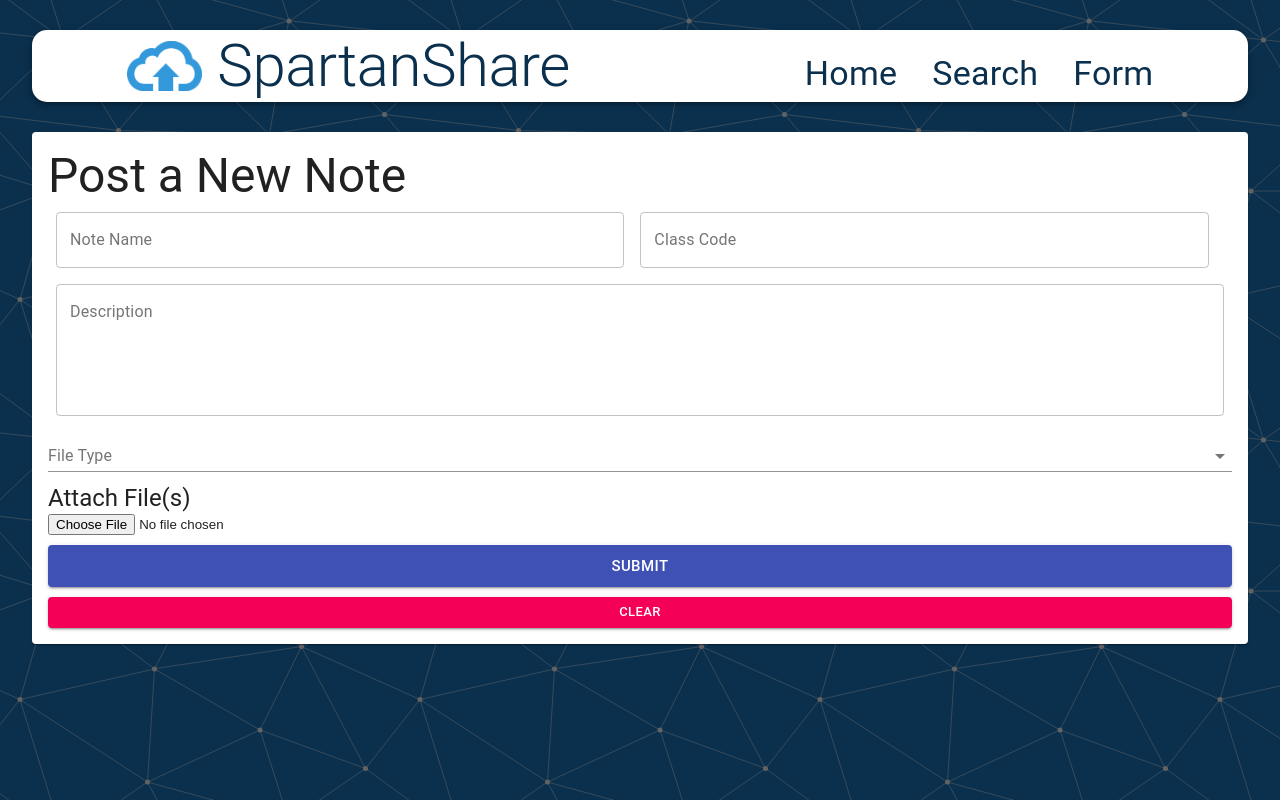
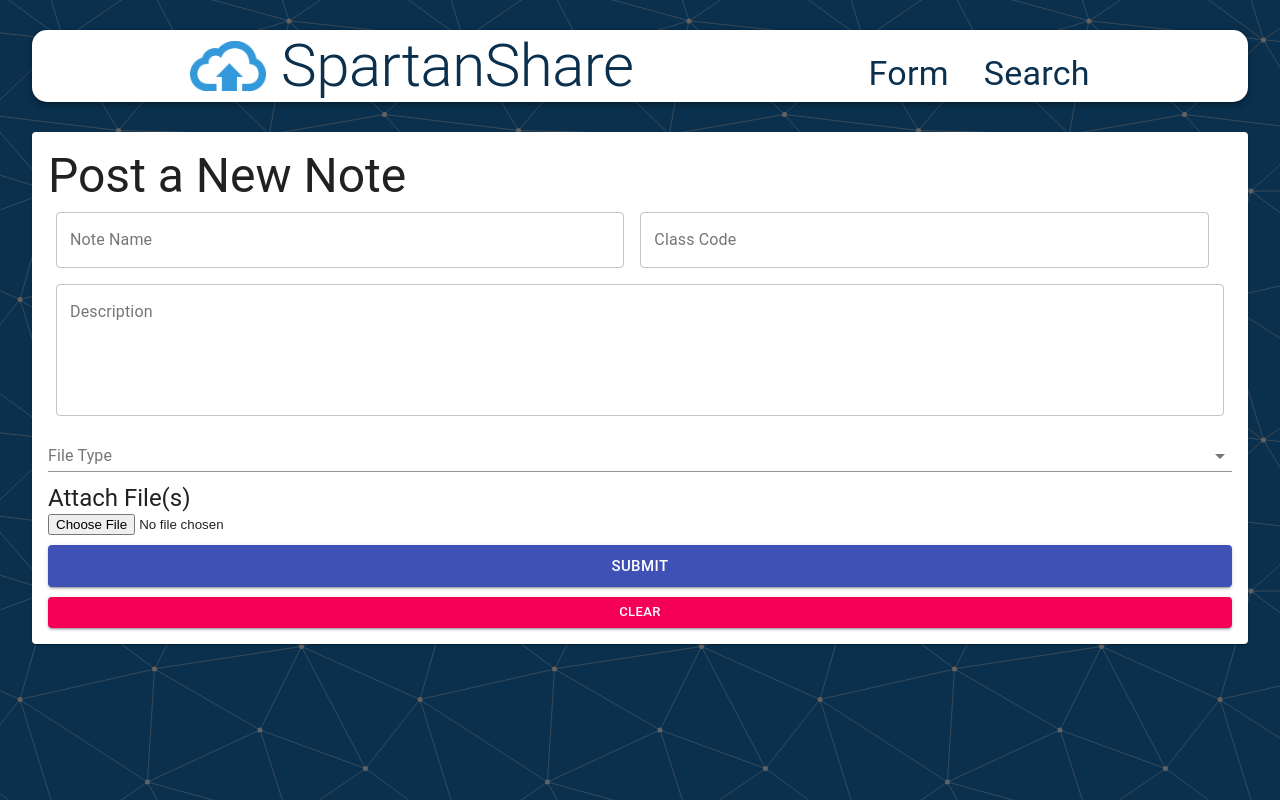
Before and after one commit to erikjearl/Spartan-Share, a React (Create React App) app in the folder client/: page /form in a window 1280 px wide. Built offline with nearby package versions, Linux system fonts and the light colour scheme; no server answers.

Commit message:
changing up home button

```diff
--- a/client/src/components/Navbar/Navbar.js
+++ b/client/src/components/Navbar/Navbar.js
@@ -8,11 +8,10 @@ const Navbar = () => {
     return (
         <AppBar className={classes.appBar} position="static" color="inherit">
           <img className={classes.image} src={upload} alt="upload" height="50"></img>
-          <Typography className={classes.heading} variant="h2" align="center">SpartanShare</Typography>
+          <Link href='/' className={classes.heading} variant="h2" align="center">SpartanShare</Link>
           <div className={classes.space}></div>
-          <Link href='/' className={classes.link} variant="h4">Home</Link>
+          <Link href='/form' className={classes.link} variant="h4">Form</Link>
           <Link href='/search' className={classes.link} variant="h4">Search</Link>
-          <Link href='/form' className={classes.link} variant="h4">Form</Link>
       </AppBar>
     );
   };
```
